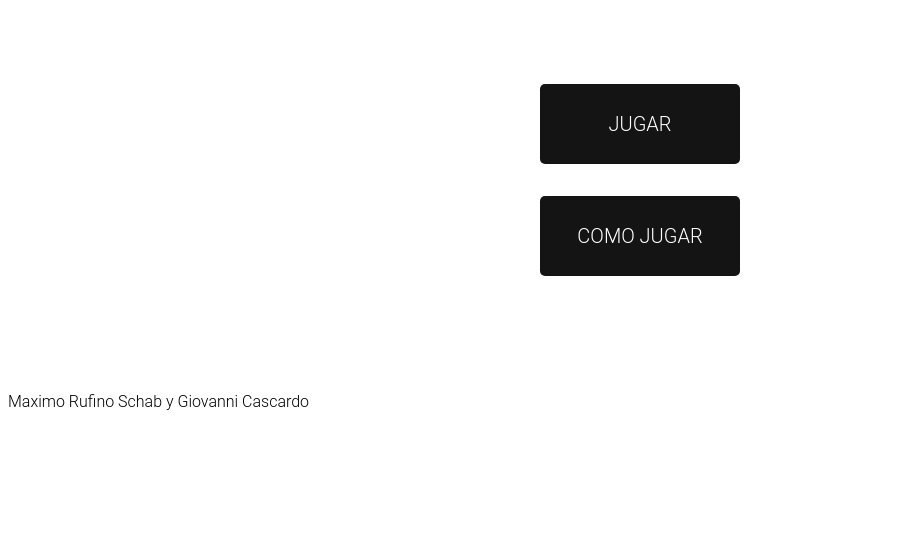
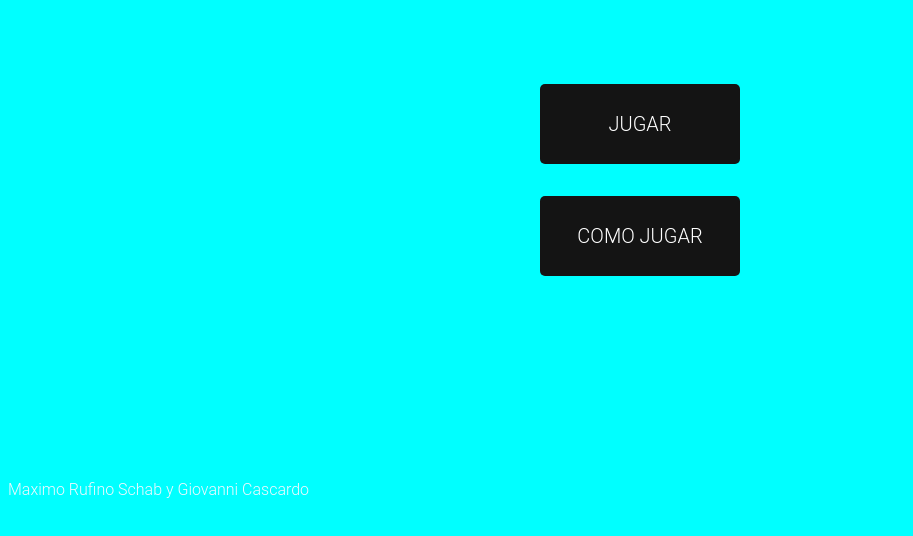
Before and after one commit to giocascardo/Cascardo-Ruffino, a plain HTML site: page inicio.html in a window 1280 px wide. Shown: the part 232-768 px from the top of the page, without its empty margins (0-913 px from the left). Drawn offline with Linux system fonts and the light colour scheme.

Commit message:
Update botones.css

```diff
--- a/botones.css
+++ b/botones.css
@@ -1,4 +1,5 @@
 body {
+    background-color: aqua;
     background-image: url("images/fondoinicio.jpg");
     font-family: "Roboto Light", sans-serif;
     min-height: 90vh;
@@ -53,3 +54,7 @@ h1 {
 .boton:hover {
     background: gray;
 }
+.autores{
+    color: aliceblue;
+    padding-top: 7%;
+}
```
